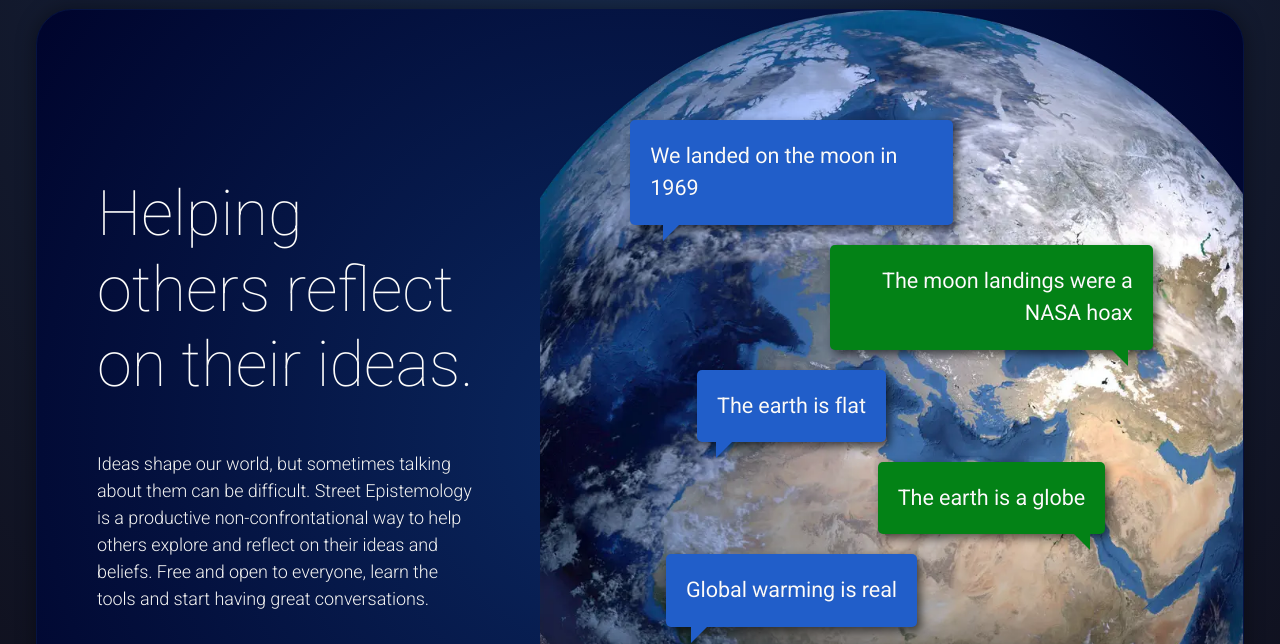
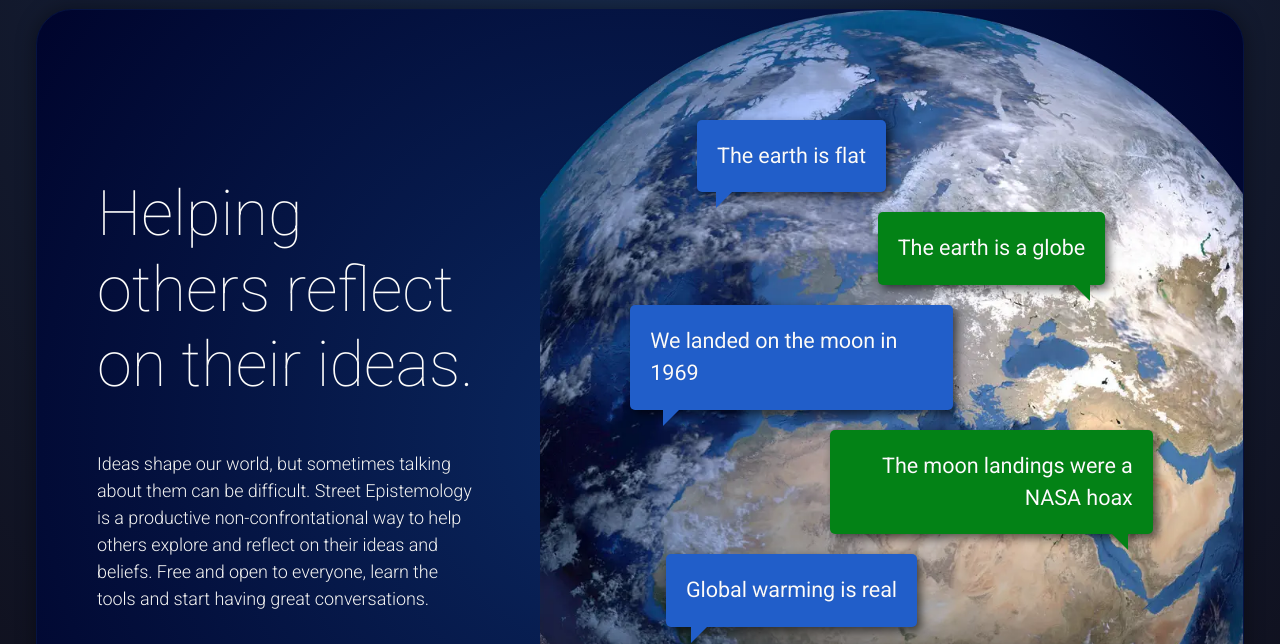
Before and after one commit to William-Owen/streetepistemology.website, a Gatsby site: page / in a window 1280 px wide. Shown: the part 108-752 px from the top of the page. Built offline with nearby package versions, Linux system fonts and the light colour scheme; Gatsby itself is replaced by a stand-in of ours.

Commit message:
Cleaned homepage css

```diff
--- a/src/pages/index.module.sass
+++ b/src/pages/index.module.sass
@@ -64,50 +64,6 @@
 			background: var(--color-blue)
 			color: var(--color-blue-text)
 
-// .support
-
-// 	text-align: center
-// 	background: #E0EAFC
-// 	border-top: 1px solid #3A91DC
-// 	border-bottom: 1px solid #3A91DC
-// 	text-shadow: 2px 2px 3px #00000055
-// 	background: radial-gradient(circle farthest-side, #3A91DC, var(--color-blue))
-// 	background-position: top center
-// 	padding: var(--base-screen-padding-minor) var(--base-screen-padding)
-// 	color: var(--color-blue-text)
-// 	text-align: center
-
-// 	p
-
-// 		margin: 0
-// 		font-size: 16px
-
-// 	a
-
-// 		--color-links: var(--color-blue-link)
-
-// 	h3
-
-// 		border: 0
-// 		padding: 0
-
-// 	svg
-
-// 		width: 60px
-// 		fill: #fff
-// 		margin: 0 30px 0 0
-
-// 	& > div
-
-// 		margin: 0 auto
-// 		flex-direction: row
-// 		display: inline-flex
-// 		text-align: left
-
-// 		div
-
-// 			max-width: 550px
-
 .heroMessage
 
 	flex: 1
@@ -126,130 +82,69 @@
 		margin-top: 2rem
 		text-shadow: none
 
-.chatPersonA,
-.chatPersonB
-
-	opacity: 0
-	transition: transform 0.3s ease-in-out, opacity 0.3s ease-in-out
-	padding: 20px
-	display: inline-block
-	border-radius: 5px
-	margin: 10px 40px
-	font-size: 1.2rem
-	font-weight: 400
-	box-shadow: 4px 4px 10px rgba(#000,0.6)
-	position: relative
-	color: #fff
-
-	&:after
-
-		content: ''
-		position: absolute
-		bottom: 0
-		left: 10%
-		width: 0
-		height: 0
-		border: 16px solid transparent
-		border-bottom: 0
-		margin-bottom: -16px
-
-.chatPersonA
-
-	text-align: left
-	background: var(--color-blue)
-	transform: translate3d(var(--var-message-spacing-negative), 20px, 0)
-
-	&:after
-
-		border-top-color: var(--color-blue)
-		border-left: 0
-		margin-right: -8px
-
-.chatPersonB
-
-	text-align: right
-	transition-delay: 0.3s
-	background: var(--color-green)
-	transform: translate3d(var(--var-message-spacing), 20px, 0)
-
-	&:after
-
-		left: 90%
-		border-top-color: var(--color-green)
-		border-right: 0
-		margin-left: -8px
-
-.show
-
-	.chatPersonA
-
-		transform: translate3d(var(--var-message-spacing-negative),0,0)
-
-	.chatPersonB
-
-		transform: translate3d(var(--var-message-spacing),0,0)
+.creativeContainer
 
 	p
 
-		opacity: 1
+		opacity: 0
+		transition: transform 0.3s ease-in-out, opacity 0.3s ease-in-out
+		padding: 20px
+		display: inline-block
+		border-radius: 5px
+		margin: 10px 40px
+		font-size: 1.2rem
+		font-weight: 400
+		box-shadow: 4px 4px 10px rgba(#000,0.6)
+		position: relative
+		color: #fff
 
-.seeIt
+		&:after
 
-	text-align: center
-	padding: 60px
+			content: ''
+			position: absolute
+			bottom: 0
+			left: 10%
+			width: 0
+			height: 0
+			border: 16px solid transparent
+			border-bottom: 0
+			margin-bottom: -16px
 
-	p
+		&:nth-child(odd)
 
-		margin: 0
+			text-align: left
+			background: var(--color-blue)
+			transform: translate3d(var(--var-message-spacing-negative), 20px, 0)
 
-	> div
+			&:after
 
-		display: flex
-		flex-direction: row
-		justify-content: center
-		align-items: center
+				border-top-color: var(--color-blue)
+				border-left: 0
+				margin-right: -8px
 
-	> div
+		&:nth-child(even)
 
-		padding: 30px
-		flex: 1
+			text-align: right
+			background: var(--color-green)
+			transform: translate3d(var(--var-message-spacing), 20px, 0)
 
-.blog
+			&:after
 
-	font-size: 0.8rem
+				left: 90%
+				border-top-color: var(--color-green)
+				border-right: 0
+				margin-left: -8px
 
-	.mainImage
-
-		margin-bottom: 20px
-
-	h1
-
-		font-size: 1.3rem
-		margin: 0 0 .4rem 0
-
-	.author
-
-		display: inline
-
-	.meta
-
-		font-size: 0.8rem
-		margin: 0 0 20px 0
+	&.show
 
 		p
 
-			margin: 0 0 5px 0
+			opacity: 1
 
-	.tags
+			&:nth-child(odd)
 
-		display: block
-		margin: 0
-		padding: 0
+				transform: translate3d(var(--var-message-spacing-negative),0,0)
 
-		li
+			&:nth-child(even)
 
-			background: #eee
-			border-radius: 6px
-			display: inline-block
-			padding: 2px 8px
-			margin-right: 10px
+				transform: translate3d(var(--var-message-spacing),0,0)
--- a/src/pages/index.tsx
+++ b/src/pages/index.tsx
@@ -1,4 +1,4 @@
-import React, { useState, useEffect, useCallback, useImperativeHandle, useRef } from 'react'
+import React, { useState, useEffect } from 'react'
 import clsx from 'clsx'
 import { Link } from 'gatsby'
 import imageEarth from '../images/earth.webp'
@@ -9,12 +9,12 @@
 
 	const messages = [
 		[
+			'The earth is flat',
+			'The earth is a globe'
+		],
+		[
 			'We landed on the moon in 1969',
 			'The moon landings were a NASA hoax'
-		],
-		[
-			'The earth is flat',
-			'The earth is a globe'
 		],
 		[
 			'Global warming is real',
@@ -23,22 +23,13 @@
 
 	]
 
-	const [messagesClassName, setMessagesClassName] = useState(
-		style.creativeContainer
-	)
-
-	useEffect(() => {
-		const timer = setTimeout(() => {
-			doMessages()
-		}, 500)
-		return () => clearTimeout(timer)
-	}, [])
-
+	const [messagesClassName, setMessagesClassName] = useState(style.creativeContainer)
 	const rootClassName = clsx([style.pageHomepage, 'pageHomepage'])
-
 	const doMessages = () => {
 		setMessagesClassName(clsx([style.creativeContainer, style.show]))
 	}
+
+	useEffect(() => {doMessages()}, [])
 
 	return (
 		<article className={rootClassName}>
@@ -46,7 +37,6 @@
 
 			<div
 				className={style.homepageBanner}
-				// style={{ backgroundImage: `url(${imageSpace})` }}
 			>
 				<div className={style.heroMessage}>
 					<div>
@@ -76,19 +66,18 @@
 					style={{ backgroundImage: `url(${imageEarth})` }}
 					className={messagesClassName}
 				>
+
 					<div>
-						{
-							messages.map((message, x)=>(
+						{messages.map((message, x)=>(
 							<span key={`${x}-1`}>
-									<p className={style.chatPersonA}>
+								<p style={{transitionDelay: `${x * 1}s`}} className={style.chatPersonA}>
 									{message[0]}
 								</p>
-									<p className={style.chatPersonB}>
+								<p style={{transitionDelay: `${x * 1 + 0.5}s`}} className={style.chatPersonB}>
 									{message[1]}
 								</p>
 							</span>
-							))
-						}
+						))}
 
 					</div>
 				</div>
```
Lines whose indentation alone changed are shown as unchanged.
